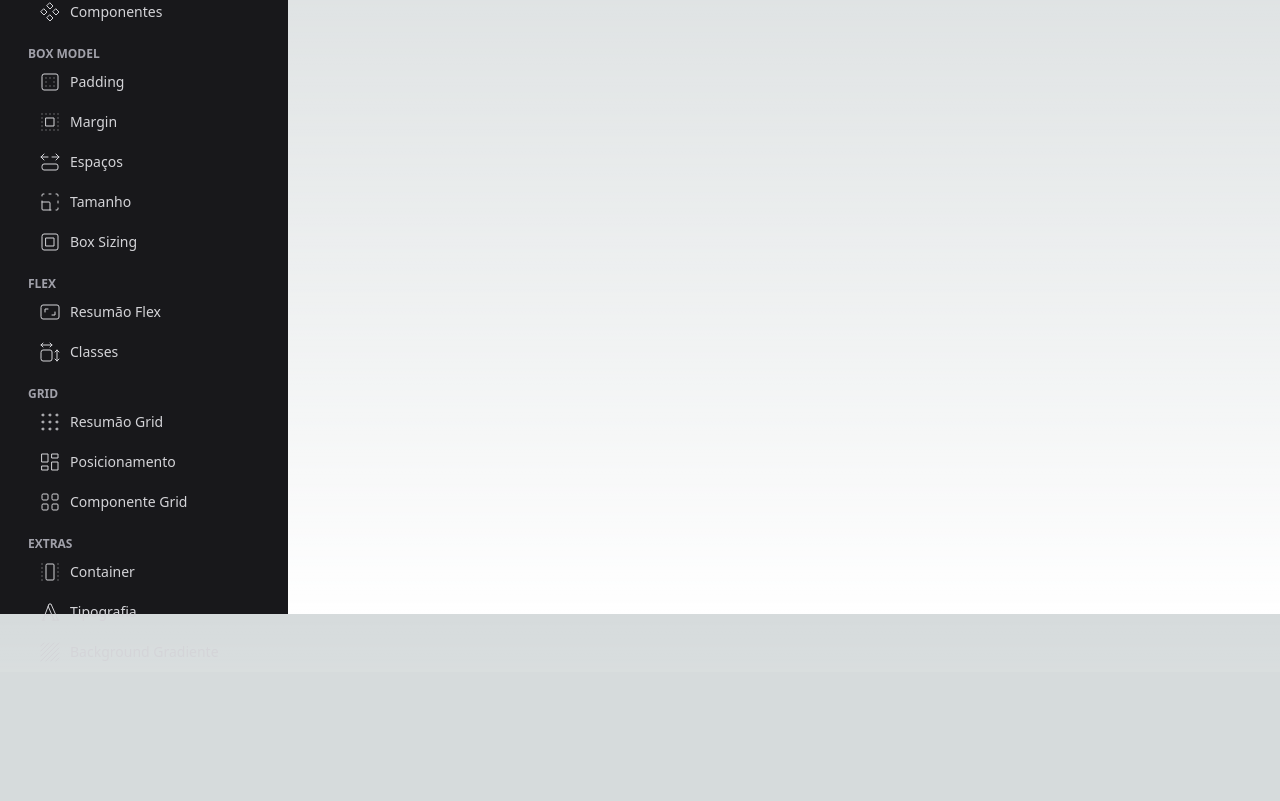
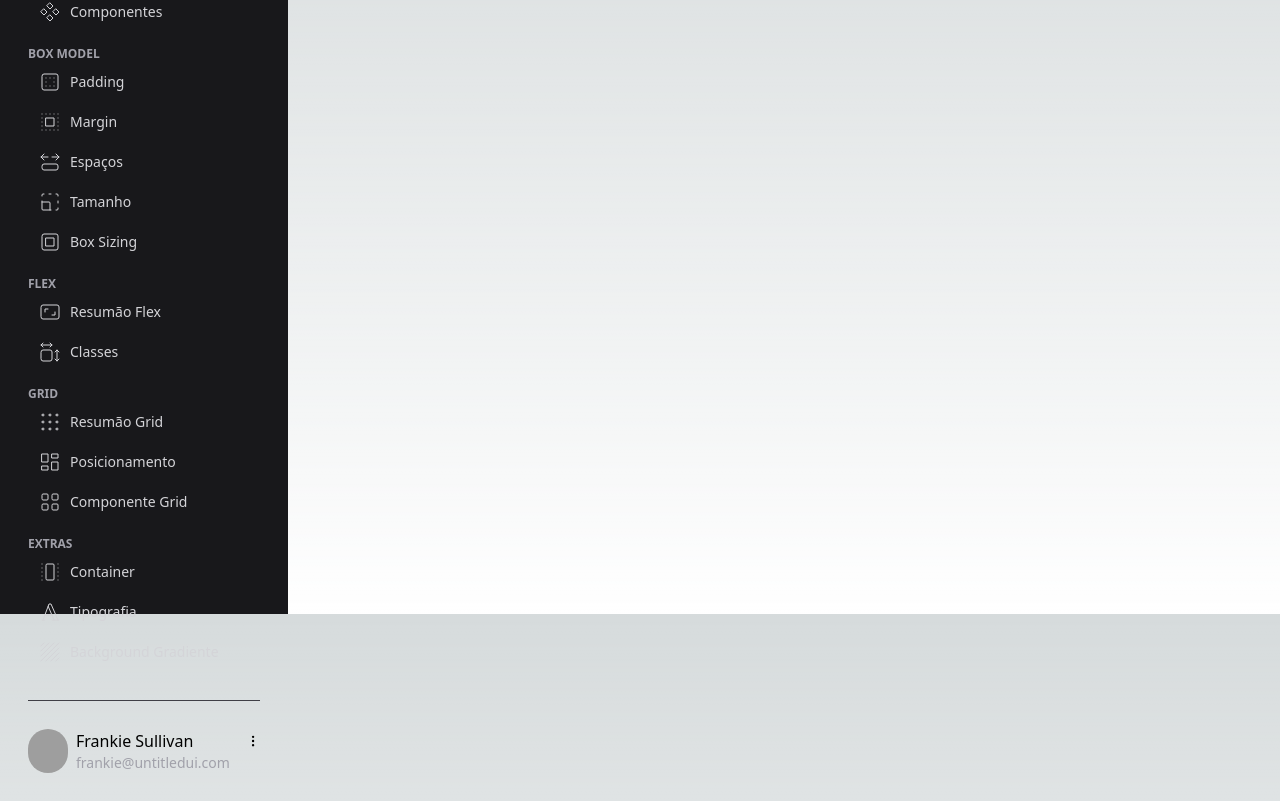
Before and after one commit to vitordiniz25/react-tailwind, a Next.js app: page / in a window 1280 px wide. Shown: the part 186-987 px from the top of the page. Before the commit the page ends 858 px from the top, so only its background shows below. Built offline with nearby package versions, Linux system fonts and the light colour scheme; grey boxes are pictures that could not be loaded.

Commit message:
usuario info

```diff
--- a/next.config.js
+++ b/next.config.js
@@ -1,6 +1,11 @@
 /** @type {import('next').NextConfig} */
 const nextConfig = {
   reactStrictMode: true,
+  images: {
+    domains: [
+      'img.freepik.com'
+    ]
+  }
 }
 
 module.exports = nextConfig
--- a/src/components/template/Menu.tsx
+++ b/src/components/template/Menu.tsx
@@ -8,7 +8,7 @@
 
 export default function Menu(props: MenuProps) {
     return(
-        <div className={`p-7 ${props.className ?? ''}`}>
+        <div className={`${props.className ?? ''}`}>
             <MenuGrupo texto="Conceitos"/>
             <MenuItem icone={<IconTextPlus />} texto="Tudo é Classes" url="/conceitos/classes"/>
             <MenuItem icone={<IconClick />} texto="Pseudo Classes" url="/conceitos/pseudo"/>
--- a/src/components/template/Pagina.tsx
+++ b/src/components/template/Pagina.tsx
@@ -1,13 +1,23 @@
 import Menu from "./Menu"
+import UsuarioInfo from "./UsuarioInfo"
 
 interface PaginaProps {
     children: any
 }
 
 export default function Pagina(props: PaginaProps) {
+    const usuario = {
+        nome: 'Frankie Sullivan',
+        email: 'frankie@untitledui.com',
+        imagemUrl: 'https://img.freepik.com/vetores-premium/design-de-avatar-de-pessoa_24877-38131.jpg'
+    }
     return (
         <div className="flex h-screen">
-            <Menu className="bg-zinc-900 w-72"/>
+            <aside className="flex flex-col bg-zinc-900 w-72">
+                <Menu className="p-7"/>
+                <hr className="mx-7 border-zinc-700"/>
+                <UsuarioInfo {...usuario} className="p-7"/>
+            </aside>
             <div className="p-7">
                 {props.children}
             </div>
--- /dev/null
+++ b/src/components/template/UsuarioInfo.tsx
@@ -0,0 +1,29 @@
+import { IconDotsVertical } from "@tabler/icons-react"
+import Image from "next/image"
+
+interface UsuarioInfoProps {
+    nome: string
+    email: string
+    imagemUrl: string
+    className?: string
+}
+
+export default function UsuarioInfo(props: UsuarioInfoProps) {
+    return(
+        <div className={`flex gap-2 ${props.className ?? ''}`}>
+            <Image
+                src={props.imagemUrl}
+                alt="avatar"
+                width={40}
+                height={40}
+                className="rounded-full"
+            />
+            <div className="flex flex-col">
+                <span>{props.nome}</span>
+                <span className="text-sm text-zinc-400">{props.email}</span>
+            </div>
+            <div className="flex-1"></div>
+            <IconDotsVertical className="cursor-pointer"/>
+        </div>
+    )
+}
```
